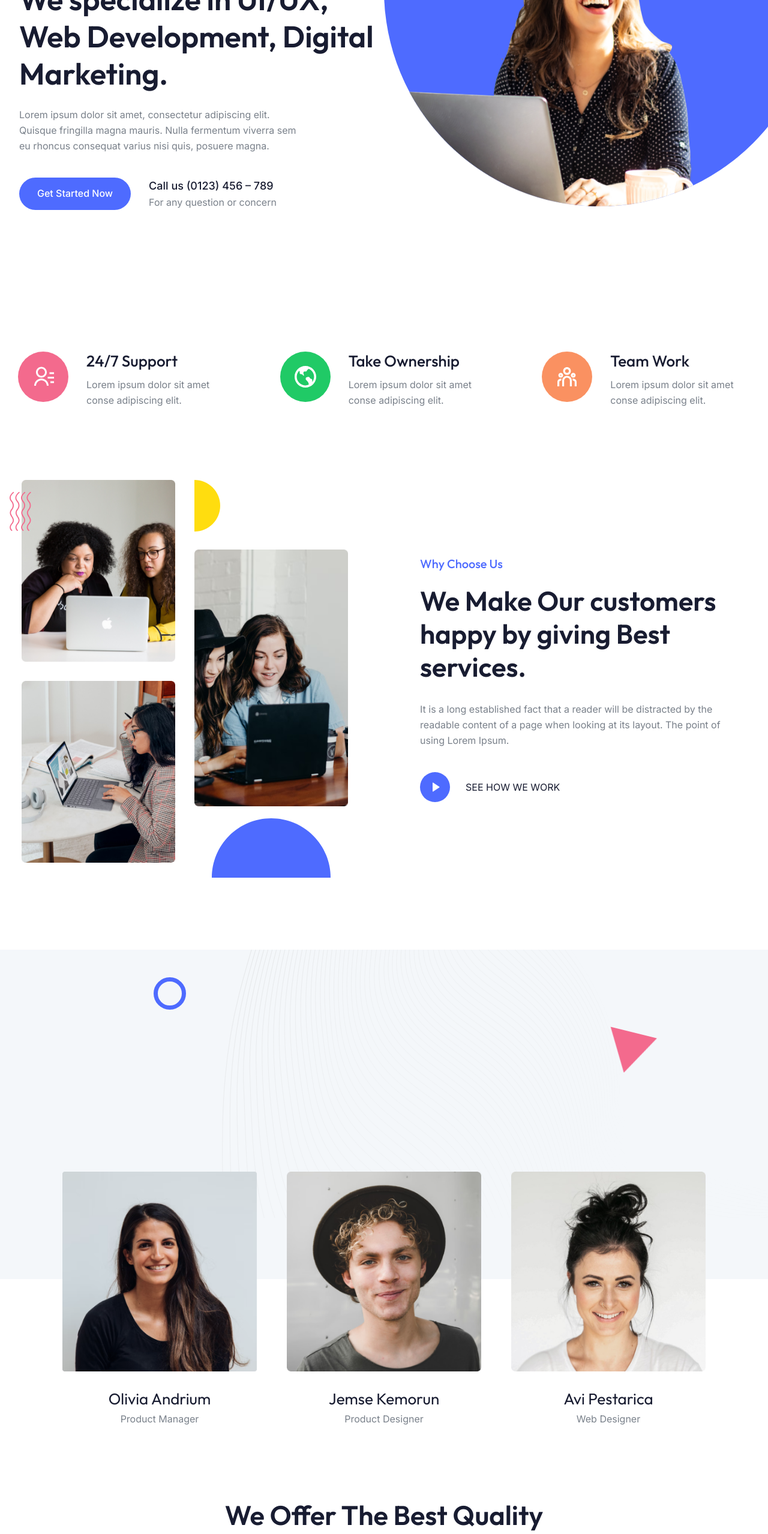
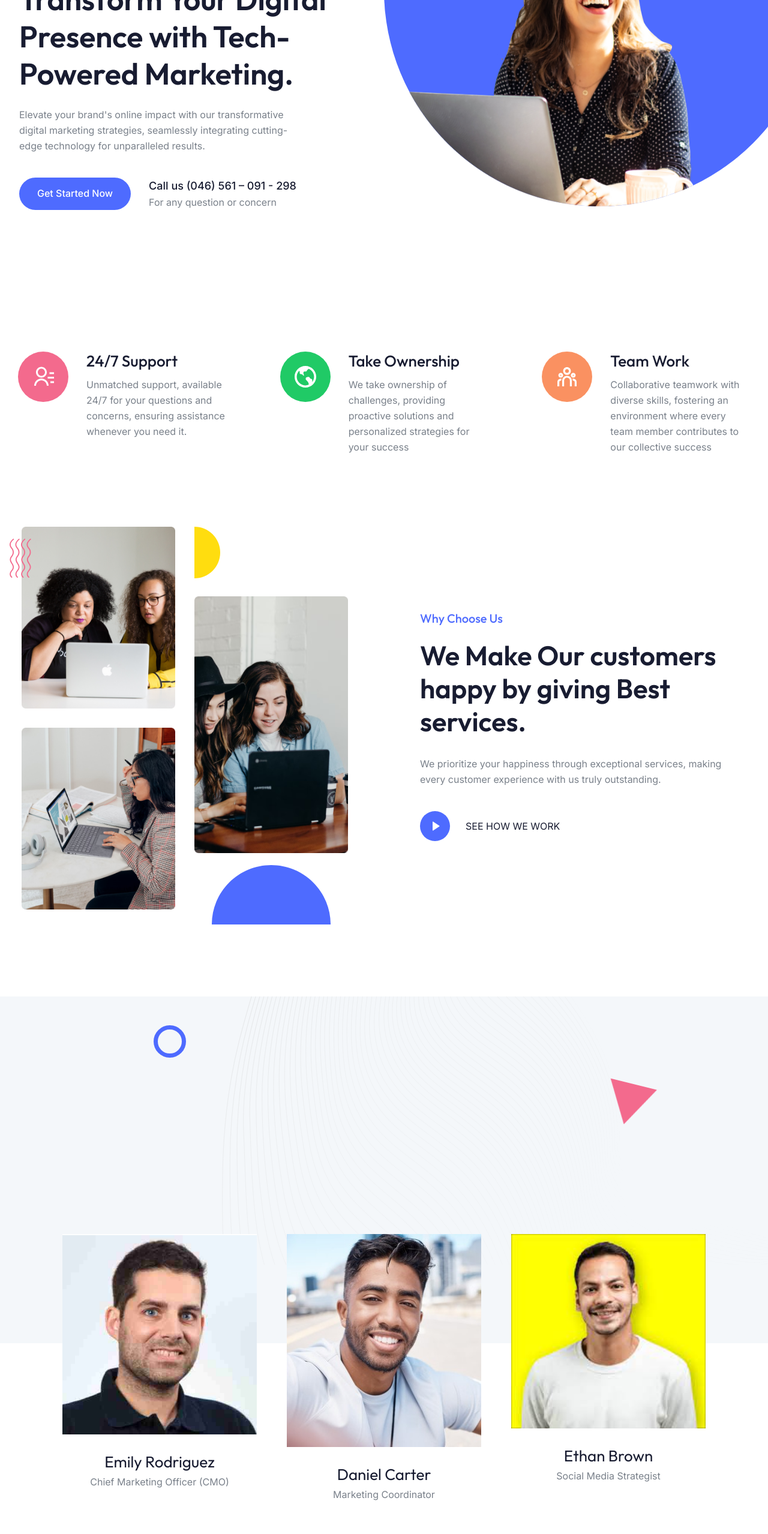
Before and after one commit to sallah26/project-marketing, a plain HTML site: page index.html in a window 1280 px wide. Shown: the part 240-2797 px from the top of the page at 60% size. Drawn offline with Linux system fonts and the light colour scheme.

Commit message:
content changed half of them

```diff
--- a/index.html
+++ b/index.html
@@ -13,7 +13,7 @@
          $watch('darkMode', value => localStorage.setItem('darkMode', JSON.stringify(value)))"
     :class="{'b eh': darkMode === true}"
   >
-    <!-- ===== Header Start ===== -->
+
     <header
   class="g s r vd ya cj"
   :class="{ 'hh sm _k dj bl ll' : stickyMenu }"
@@ -119,9 +119,9 @@
         <div class="bb ze ki xn 2xl:ud-px-0">
           <div class="tc _o">
             <div class="animate_left jn/2">
-              <h1 class="fk vj zp or kk wm wb">We specialize in UI/UX, Web Development, Digital Marketing.</h1>
+              <h1 class="fk vj zp or kk wm wb">Transform Your Digital Presence with Tech-Powered Marketing.</h1>
               <p class="fq">
-                Lorem ipsum dolor sit amet, consectetur adipiscing elit. Quisque fringilla magna mauris. Nulla fermentum viverra sem eu rhoncus consequat varius nisi quis, posuere magna.
+                Elevate your brand's online impact with our transformative digital marketing strategies, seamlessly integrating cutting-edge technology for unparalleled results.
               </p>
 
               <div class="tc tf yo zf mb">
@@ -130,7 +130,7 @@
                 >
 
                 <span class="tc sf">
-                  <a href="#" class="inline-block ek xj kk wm"> Call us (0123) 456 – 789 </a>
+                  <a href="#" class="inline-block ek xj kk wm"> Call us (046) 561 – 091 - 298 </a>
                   <span class="inline-block">For any question or concern</span>
                 </span>
               </div>
@@ -151,7 +151,7 @@
               </div>
               <div>
                 <h4 class="ek yj go kk wm xb">24/7 Support</h4>
-                <p>Lorem ipsum dolor sit amet conse adipiscing elit.</p>
+                <p>Unmatched support, available 24/7 for your questions and concerns, ensuring assistance whenever you need it.</p>
               </div>
             </div>
 
@@ -162,7 +162,7 @@
               </div>
               <div>
                 <h4 class="ek yj go kk wm xb">Take Ownership</h4>
-                <p>Lorem ipsum dolor sit amet conse adipiscing elit.</p>
+                <p>We take ownership of challenges, providing proactive solutions and personalized strategies for your success</p>
               </div>
             </div>
 
@@ -173,7 +173,7 @@
               </div>
               <div>
                 <h4 class="ek yj go kk wm xb">Team Work</h4>
-                <p>Lorem ipsum dolor sit amet conse adipiscing elit.</p>
+                <p>Collaborative teamwork with diverse skills, fostering an environment where every team member contributes to our collective success</p>
               </div>
             </div>
           </div>
@@ -203,7 +203,7 @@
             <div class="animate_right jn/2">
               <h4 class="ek yj mk gb">Why Choose Us</h4>
               <h2 class="fk vj zp pr kk wm qb">We Make Our customers happy by giving Best services.</h2>
-              <p class="uo">It is a long established fact that a reader will be distracted by the readable content of a page when looking at its layout. The point of using Lorem Ipsum.</p>
+              <p class="uo">We prioritize your happiness through exceptional services, making every customer experience with us truly outstanding.</p>
 
               <a href="https://www.youtube.com/watch?v=xcJtL7QggTI" data-fslightbox class="vc wf hg mb">
                 <span class="tc wf xf be dd rg i gh ua">
@@ -229,7 +229,7 @@
 
         <!-- Section Title Start -->
         <div
-          x-data="{ sectionTitle: `Meet With Our Creative Dedicated Team`, sectionTitleText: `Lorem ipsum dolor sit amet, consectetur adipiscing elit. In convallis tortor eros. Donec vitae tortor lacus. Phasellus aliquam ante in maximus.`}"
+          x-data="{ sectionTitle: `Meet With Our Creative Dedicated Team`, sectionTitleText: `Engage with our creative and dedicated team, where innovation meets passion, ensuring a collaborative and dynamic approach to bring your ideas to life.`}"
         >
           <div class="animate_top bb ze rj ki xn vq">
     <h2
@@ -249,7 +249,7 @@
             <!-- Team Item -->
             <div class="animate_top rj">
               <div class="c i pg z-1">
-                <img class="vd" src="images/team-01.png" alt="Team" />
+                <img class="vd" src="images/demo (2).png" alt="Team" />
 
                 <div class="ef im nl il">
                   <span class="h -ud-left-5 -ud-bottom-21 rc de gd gh if wa"></span>
@@ -282,14 +282,16 @@
                 </div>
               </div>
 
-              <h4 class="yj go kk wm ob zb">Olivia Andrium</h4>
-              <p>Product Manager</p>
+              <h4 class="yj go kk wm ob zb">Emily Rodriguez
+
+                </h4>
+              <p>Chief Marketing Officer (CMO)</p>
             </div>
 
             <!-- Team Item -->
             <div class="animate_top rj">
               <div class="c i pg z-1">
-                <img class="vd" src="images/team-02.png" alt="Team" />
+                <img class="vd" src="images/demo2 (2).jpg" alt="Team" />
 
                 <div class="ef im nl il">
                   <span class="h -ud-left-5 -ud-bottom-21 rc de gd gh if wa"></span>
@@ -322,14 +324,16 @@
                 </div>
               </div>
 
-              <h4 class="yj go kk wm ob zb">Jemse Kemorun</h4>
-              <p>Product Designer</p>
+              <h4 class="yj go kk wm ob zb">Daniel Carter
+
+               </h4>
+              <p> Marketing Coordinator</p>
             </div>
 
             <!-- Team Item -->
             <div class="animate_top rj">
               <div class="c i pg z-1">
-                <img class="vd" src="images/team-03.png" alt="Team" />
+                <img class="vd" src="images/pro-demo.jfif" alt="Team" />
 
                 <div class="ef im nl il">
                   <span class="h -ud-left-5 -ud-bottom-21 rc de gd gh if wa"></span>
@@ -362,8 +366,10 @@
                 </div>
               </div>
 
-              <h4 class="yj go kk wm ob zb">Avi Pestarica</h4>
-              <p>Web Designer</p>
+              <h4 class="yj go kk wm ob zb">Ethan Brown
+
+                </h4>
+              <p>Social Media Strategist</p>
             </div>
           </div>
         </div>
@@ -374,7 +380,7 @@
       <section class="lj tp kr">
         <!-- Section Title Start -->
         <div
-          x-data="{ sectionTitle: `We Offer The Best Quality Service for You`, sectionTitleText: `Lorem ipsum dolor sit amet, consectetur adipiscing elit. In convallis tortor eros. Donec vitae tortor lacus. Phasellus aliquam ante in maximus.`}"
+          x-data="{ sectionTitle: `We Offer The Best Quality Service for You`, sectionTitleText: `Experience excellence with our commitment to providing the highest quality services tailored to meet and exceed your expectations. Your satisfaction is our foremost priority`}"
         >
           <div class="animate_top bb ze rj ki xn vq">
     <h2
@@ -394,8 +400,10 @@
             <!-- Service Item -->
             <div class="animate_top sg oi pi zq ml il am cn _m">
               <img src="images/icon-04.svg" alt="Icon" />
-              <h4 class="ek zj kk wm nb _b">Crafted for Startups</h4>
-              <p>Lorem ipsum dolor sit amet, consectetur adipiscing elit. In convallis tortor.</p>
+              <h4 class="ek zj kk wm nb _b">Digital Marketing Strategy:
+
+                </h4>
+              <p>Crafting tailored strategies for online success.</p>
             </div>
 
             <!-- Service Item -->
@@ -408,29 +416,29 @@
             <!-- Service Item -->
             <div class="animate_top sg oi pi zq ml il am cn _m">
               <img src="images/icon-06.svg" alt="Icon" />
-              <h4 class="ek zj kk wm nb _b">All Essential Sections</h4>
-              <p>Lorem ipsum dolor sit amet, consectetur adipiscing elit. In convallis tortor.</p>
+              <h4 class="ek zj kk wm nb _b"> Data-Driven Analytics</h4>
+              <p>Unlocking insights for optimized marketing.</p>
             </div>
 
             <!-- Service Item -->
             <div class="animate_top sg oi pi zq ml il am cn _m">
               <img src="images/icon-07.svg" alt="Icon" />
-              <h4 class="ek zj kk wm nb _b">Speed Optimized</h4>
-              <p>Lorem ipsum dolor sit amet, consectetur adipiscing elit. In convallis tortor.</p>
+              <h4 class="ek zj kk wm nb _b">24/7 Customer Support</h4>
+              <p>Always here for seamless client experiences.</p>
             </div>
 
             <!-- Service Item -->
             <div class="animate_top sg oi pi zq ml il am cn _m">
               <img src="images/icon-05.svg" alt="Icon" />
-              <h4 class="ek zj kk wm nb _b">Fully Customizable</h4>
-              <p>Lorem ipsum dolor sit amet, consectetur adipiscing elit. In convallis tortor.</p>
+              <h4 class="ek zj kk wm nb _b">Marketing Consultation and Training</h4>
+              <p>Empowering businesses for digital success.</p>
             </div>
 
             <!-- Service Item -->
             <div class="animate_top sg oi pi zq ml il am cn _m">
               <img src="images/icon-06.svg" alt="Icon" />
               <h4 class="ek zj kk wm nb _b">Regular Updates</h4>
-              <p>Lorem ipsum dolor sit amet, consectetur adipiscing elit. In convallis tortor.</p>
+              <p>Consectetur adipiscing elit. In convallis tortor.</p>
             </div>
           </div>
         </div>
@@ -487,7 +495,7 @@
                 <div class="tc wf xf kg cc">
                   <h2
                     :class="plan.name == 'Basic' ? 'text-green-500' : ''"
-                    x-text="`$${billPlan == 'monthly' ? plan.price.monthly : plan.price.annually}`"
+                    x-text="`$${billPlan == 'monthly' ? 000 : 000}`"
                     class="fk _j kk wm"
                   ></h2>
                   <span x-text="billPlan == 'monthly' ? '/per month' : '/per year'" class="sc ak kk wm"></span>
```
Also changed, not shown: images/demo (2).png (added), images/demo2 (2).jpg (added), images/pro-demo.jfif (added), style.css (line endings or trailing spaces).
